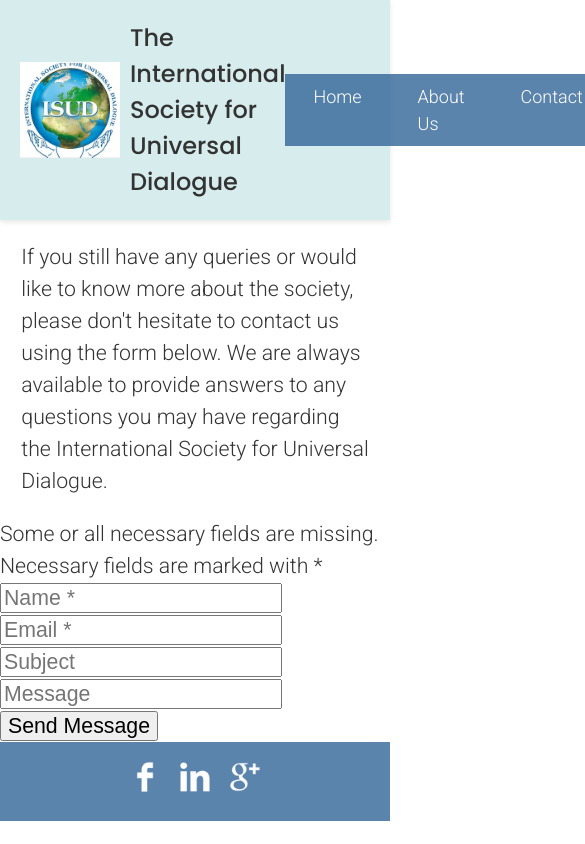
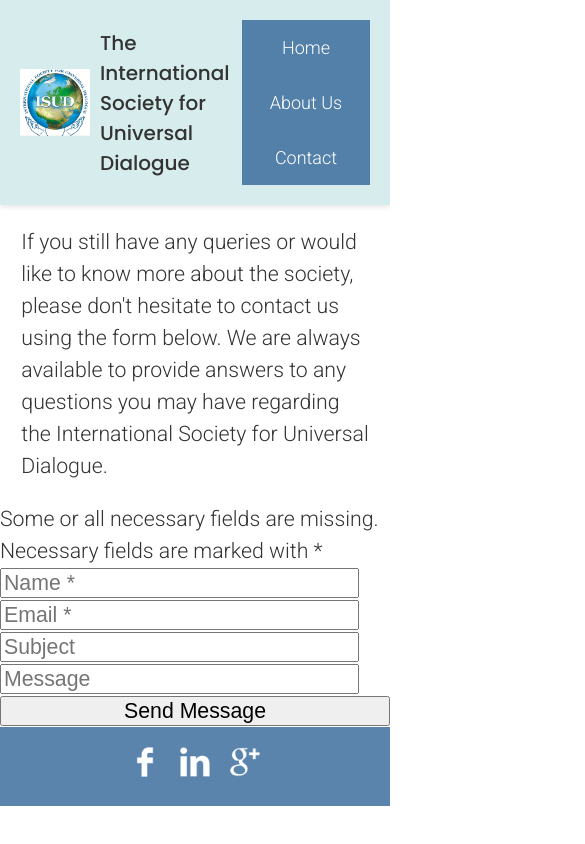
Before and after one commit to ITMD-362-Project-2-2023/Project-2, a plain HTML site: page contact/index.html in a window 390 px wide. Shown: the top 844 px of the page, 585 px wide, since content can reach past the window. Drawn offline with Linux system fonts and the light colour scheme; files whose address does not match are found by name.

Commit message:
Update screen.css

```diff
--- a/css/screen.css
+++ b/css/screen.css
@@ -200,3 +200,39 @@ main img {
     width: 10%;
   }
 }
+
+/* Mobile */
+@media screen and (max-width: 600px) {
+  header #title h2 {
+    font-size: 20px;
+  }
+
+  header #title img {
+    width: 70px;
+  }
+
+  header #navigation ul {
+    flex-wrap: wrap;
+    justify-content: center;
+  }
+
+  header #navigation li {
+    margin: 5px;
+  }
+
+  main article h1 {
+    font-size: 24px;
+  }
+
+  main img {
+    width: 100%;
+  }
+
+  input {
+    width: 90%;
+  }
+
+  form #submit-btn {
+    width: 100%;
+  }
+}
```
